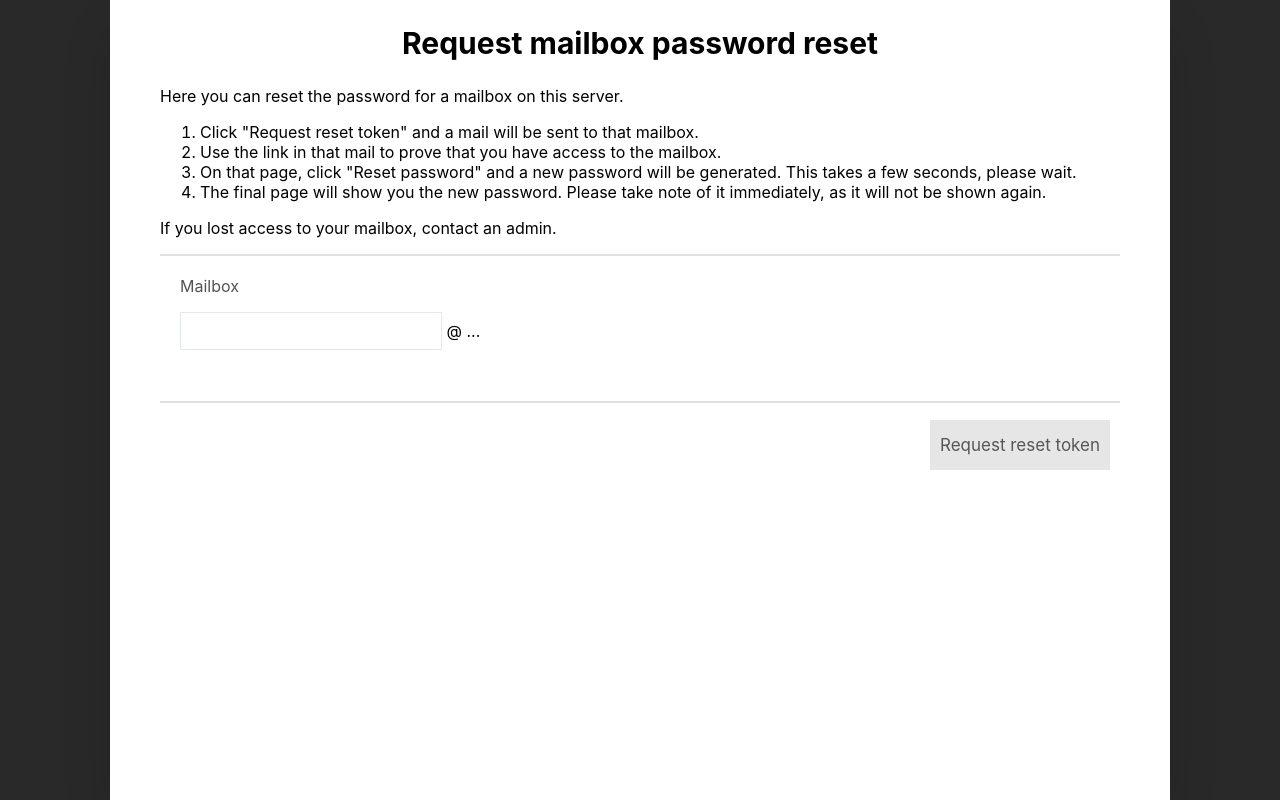
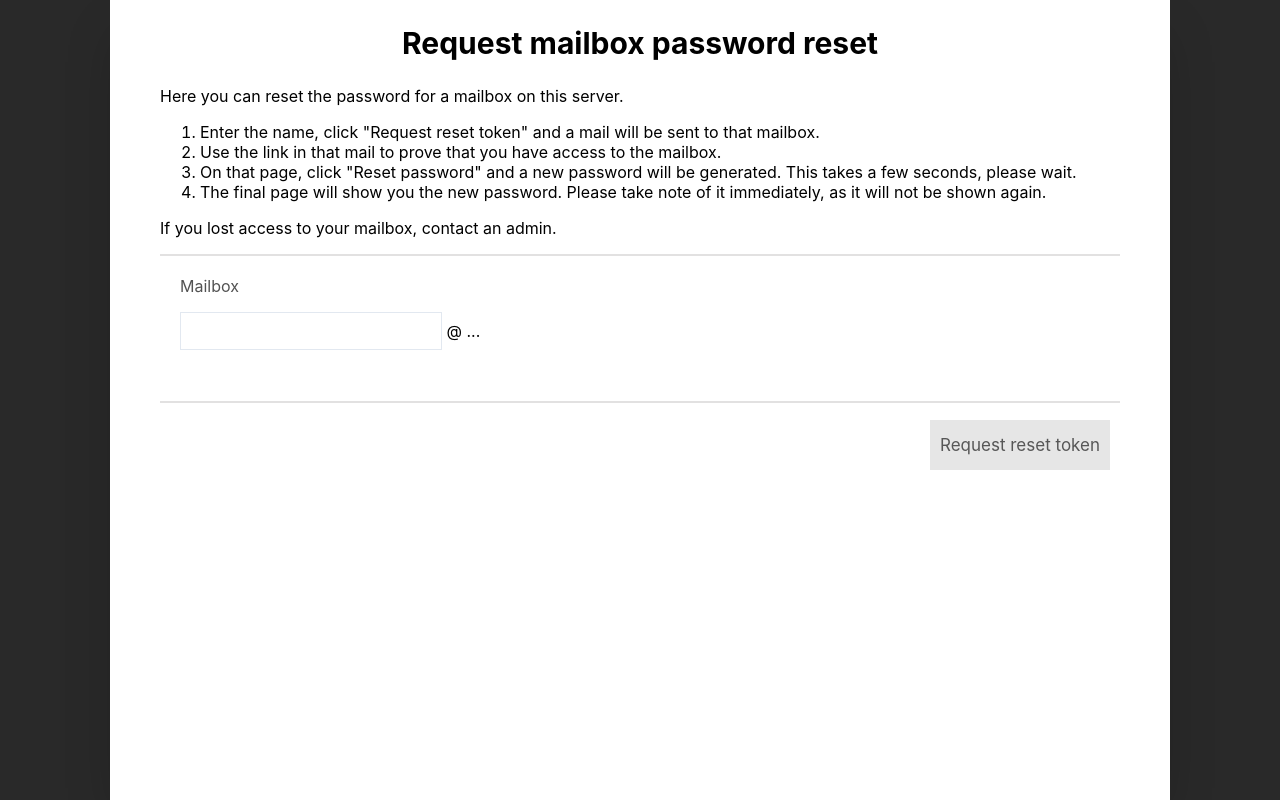
Before and after one commit to PeterNerlich/uberspace_mail_pw_reset, a Flask app: page / in a window 1280 px wide. Run offline with Flask 2, Linux system fonts and the light colour scheme.

Commit message:
complete instructions in index

```diff
--- a/app/templates/public/index.html
+++ b/app/templates/public/index.html
@@ -21,7 +21,7 @@
             <div>
                 <p>{{ _("Here you can reset the password for a mailbox on this server.") }}</p>
                 <ol>
-                    <li>{{ _('Click "{}" and a mail will be sent to that mailbox.').format(_("Request reset token")) }}</li>
+                    <li>{{ _('Enter the name, click "{}" and a mail will be sent to that mailbox.').format(_("Request reset token")) }}</li>
                     <li>{{ _("Use the link in that mail to prove that you have access to the mailbox.") }}</li>
                     <li>{{ _('On that page, click "{}" and a new password will be generated.').format(_("Reset password")) }} {{ _("This takes a few seconds, please wait.") }}</li>
                     <li>{{ _("The final page will show you the new password. Please take note of it immediately, as it will not be shown again.") }}</li>
```
